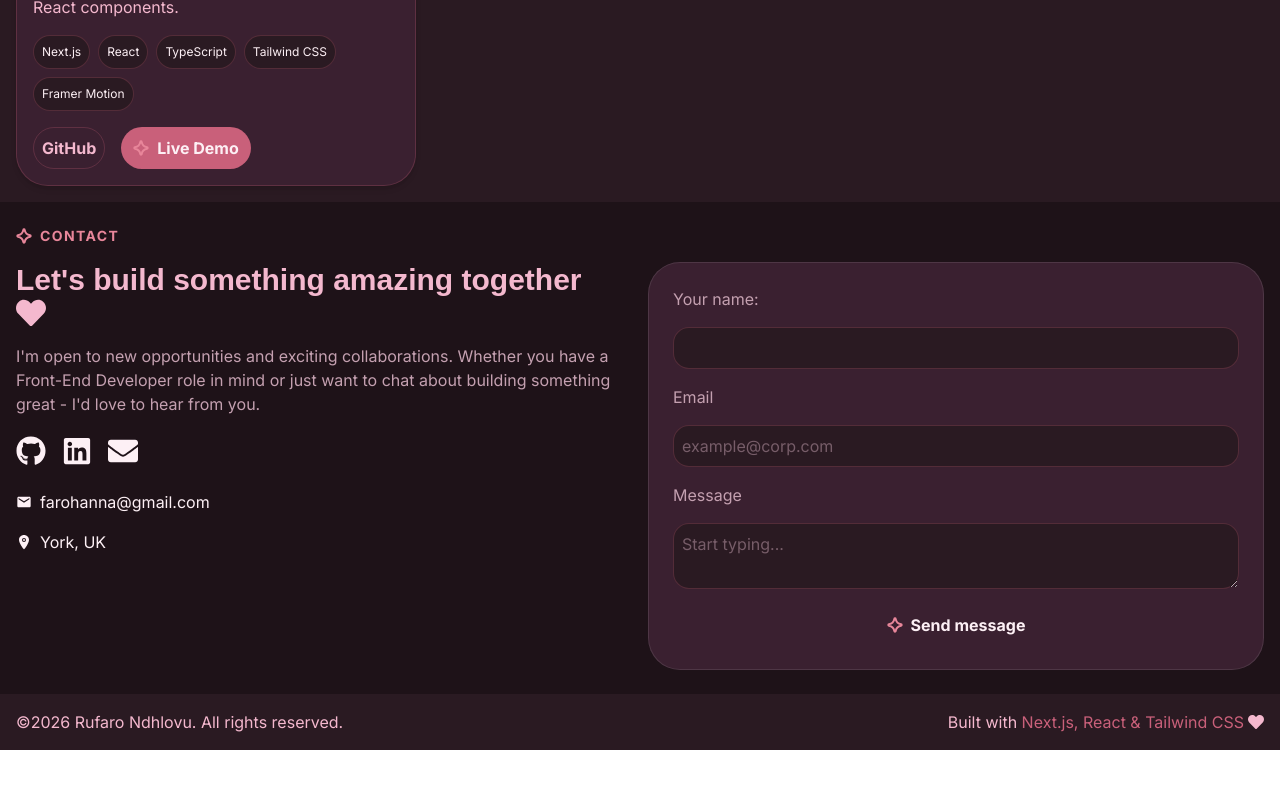
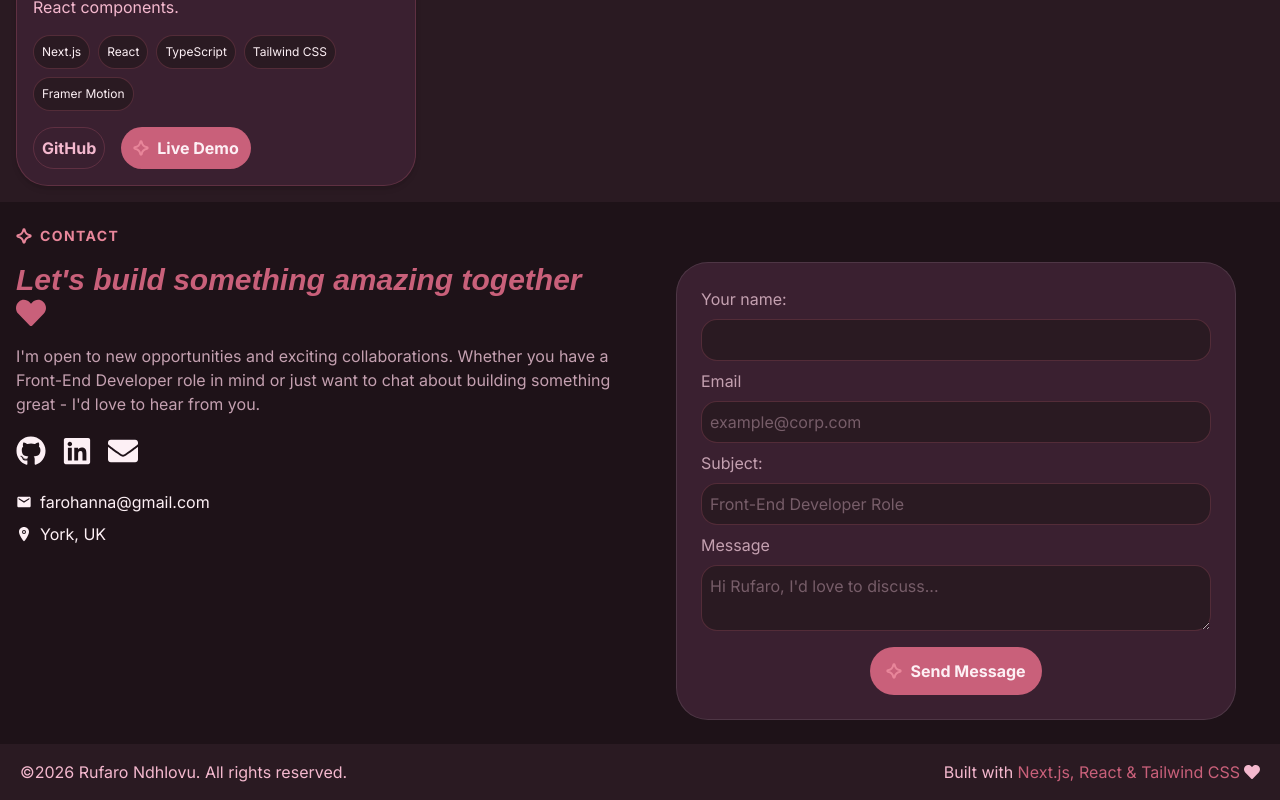
Before and after one commit to rufaro-ndhlovu/PortfolioWebsite, a Next.js app: page / in a window 1280 px wide. Shown: the part 2891-3691 px from the top of the page. Before the commit the page ends 3641 px from the top, so only its background shows below. Built offline with nearby package versions, Linux system fonts and the light colour scheme; a web font is replaced by a local one.

Commit message:
Update Contact section: enhance styling and add subject input to ContactForm.

```diff
--- a/app/sections/Contact.tsx
+++ b/app/sections/Contact.tsx
@@ -10,12 +10,12 @@ import { IoLocation } from "react-icons/io5";
 
 export default function Contact() {
   return (
-    <section className="px-4 py-6 bg-[var(--bg-dark)]">
+    <section className="px-4 py-6 bg-[var(--bg-dark)] ">
       <Label>Contact</Label>
       <div className="grid grid-cols-1 lg:grid-cols-2 md:gap-4">
         <div>
           <h2
-            className="font-bold text-[var(--pink-light)] mt-4 text-2xl lg:text-3xl"
+            className="font-bold text-[var(--pink-main)] mt-4 text-2xl md:text-3xl italic"
             style={{
               fontFamily: "var(--font-petitFormalScript)",
             }}
@@ -30,7 +30,7 @@ export default function Contact() {
           </p>
 
           <ContactLinks />
-          <div className="flex flex-col gap-4 text-[var(--bg-hero-light)] mt-6">
+          <div className="flex flex-col gap-2 text-[var(--bg-hero-light)] mt-6">
             <p className="flex flex-row items-center gap-2">
               <MdEmail /> farohanna@gmail.com
             </p>
@@ -40,7 +40,7 @@ export default function Contact() {
           </div>
         </div>
 
-        <div>
+        <div className="px-4 md:px-7 py-2 md:py-0">
           <ContactForm />
         </div>
       </div>
--- a/app/ui/ContactForm.tsx
+++ b/app/ui/ContactForm.tsx
@@ -1,12 +1,14 @@
 "use client";
 
 import React from "react";
-import Button from "./Button";
+import { Astroid } from "lucide-react";
 
 export default function ContactForm() {
   return (
     <div className="bg-[var(--bg-card)] mt-4 p-6 rounded-4xl border border-white/10 backdrop-blur-md">
-      <form className="flex flex-col gap-4 text-[var(--text-muted)]">
+      <form className="flex flex-col gap-2 text-[var(--text-muted)]">
+        {/* Each input field has a label, and the inputs have a pink glow border and rounded corners */}
+
         <label htmlFor="name">Your name:</label>
         <input
           type="text"
@@ -23,16 +25,26 @@ export default function ContactForm() {
           placeholder="example@corp.com"
         />
 
+        <label htmlFor="subject">Subject:</label>
+        <input
+          type="text"
+          id="subject"
+          className="border border-[var(--pink-glow)] rounded-2xl p-2 bg-[var(--bg-section)]"
+          placeholder="Front-End Developer Role"
+        />
+
         <label htmlFor="message">Message</label>
         <textarea
-          placeholder="Start typing..."
+          placeholder="Hi Rufaro, I'd love to discuss..."
           className="border border-[var(--pink-glow)] rounded-2xl p-2 bg-[var(--bg-section)]"
           name="message"
         />
 
-        <Button onClick={() => {}} color="pink-soft">
-          Send message
-        </Button>
+        <div className="flex flex-row items-center justify-center mt-2">
+          <button className="font-bold text-[var(--text-dark)] bg-[var(--pink-main)] py-3 px-4 rounded-full flex flex-row items-center gap-2">
+            <Astroid size={16} color="#e8869a" strokeWidth={3} /> Send Message
+          </button>
+        </div>
       </form>
     </div>
   );
--- a/app/ui/Footer.tsx
+++ b/app/ui/Footer.tsx
@@ -5,7 +5,7 @@ import { FaHeart } from "react-icons/fa";
 
 export default function Footer() {
   return (
-    <footer className="bg-[var(--bg-section)] p-4 flex flex-col md:flex-row justify-center md:justify-between items-center">
+    <footer className="bg-[var(--bg-section)] px-5 py-4 flex flex-col md:flex-row justify-center md:justify-between items-center">
       <div className="text-[var(--pink-light)]">
         <p>&copy;2026 Rufaro Ndhlovu. All rights reserved.</p>
       </div>
```
